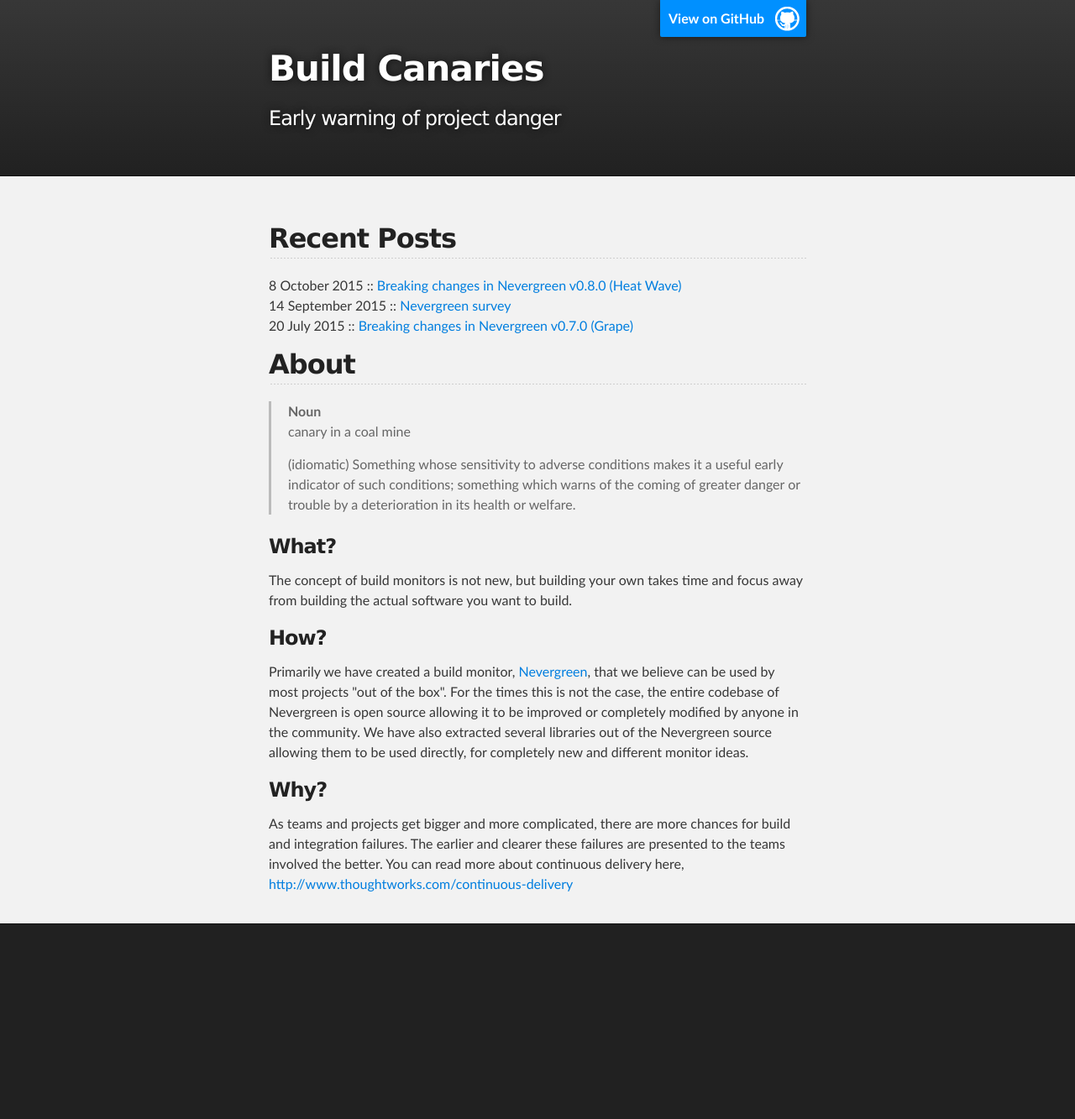
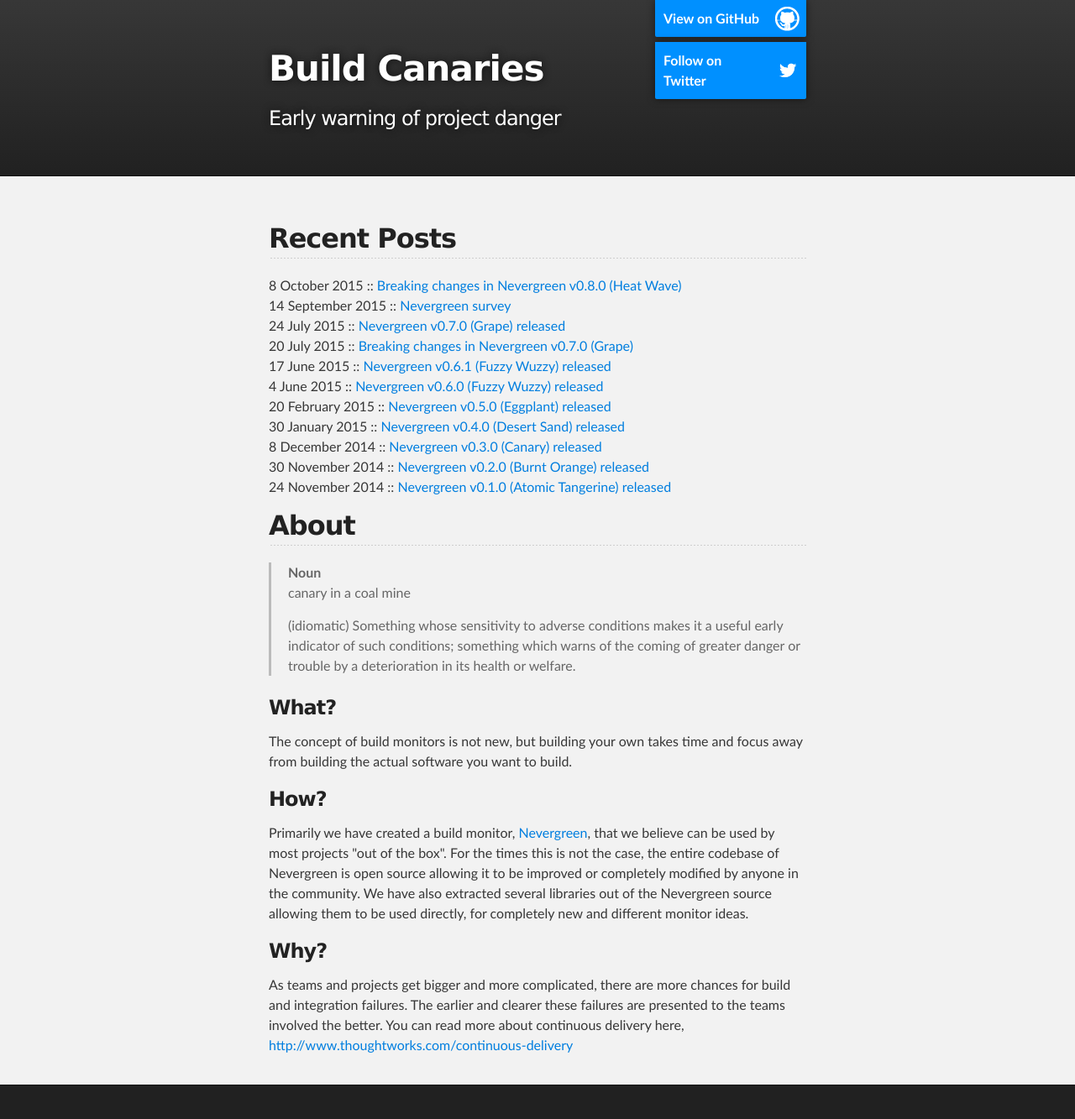
Before and after one commit to build-canaries/build-canaries.github.io, a Jekyll site: the page built from index.html, in a window 1280 px wide. Shown: the whole page at 84% size. Built offline with Jekyll 4.4.1, drawn with Linux system fonts in a browser that asks for light colours; before the commit the page ends 1141 px from its top, so only the background shows below that.

Commit message:
Chris - adds posts for past releases

```diff
--- a/_layouts/default.html
+++ b/_layouts/default.html
@@ -18,10 +18,10 @@
 <div id="header_wrap" class="outer">
     <header class="inner">
         <a id="forkme_banner" href="https://github.com/build-canaries">View on GitHub</a>
+        <a id="follow_banner" href="https://twitter.com/BuildCanaries">Follow on Twitter</a>
 
         <h1 id="project_title">Build Canaries</h1>
         <h2 id="project_tagline">Early warning of project danger</h2>
-
     </header>
 </div>
 
@@ -46,7 +46,8 @@
     try {
         var pageTracker = _gat._getTracker("UA-57813748-1");
         pageTracker._trackPageview();
-            } catch(err) {}
+    } catch (err) {
+    }
 </script>
 
 </body>
--- /dev/null
+++ b/_posts/2014-11-24-nevergreen-new-release.md
@@ -0,0 +1,8 @@
+---
+layout: default
+title: Nevergreen v0.1.0 (Atomic Tangerine) released
+---
+
+# Nevergreen v0.1.0 (Atomic Tangerine) released!
+
+This is the first release of Nevergreen and can be downloaded from [GitHub](https://github.com/build-canaries/nevergreen/releases/tag/v0.1.0).
--- /dev/null
+++ b/_posts/2014-11-30-nevergreen-new-release.md
@@ -0,0 +1,8 @@
+---
+layout: default
+title: Nevergreen v0.2.0 (Burnt Orange) released
+---
+
+# Nevergreen v0.2.0 (Burnt Orange) released!
+
+Full release notes and download available on [GitHub](https://github.com/build-canaries/nevergreen/releases/tag/v0.2.0).
--- /dev/null
+++ b/_posts/2014-12-08-nevergreen-new-release.md
@@ -0,0 +1,8 @@
+---
+layout: default
+title: Nevergreen v0.3.0 (Canary) released
+---
+
+# Nevergreen v0.3.0 (Canary) released!
+
+Full release notes and download available on [GitHub](https://github.com/build-canaries/nevergreen/releases/tag/v0.3.0).
--- /dev/null
+++ b/_posts/2015-01-30-nevergreen-new-release.md
@@ -0,0 +1,8 @@
+---
+layout: default
+title: Nevergreen v0.4.0 (Desert Sand) released
+---
+
+# Nevergreen v0.4.0 (Desert Sand) released!
+
+Full release notes and download available on [GitHub](https://github.com/build-canaries/nevergreen/releases/tag/v0.4.0).
--- /dev/null
+++ b/_posts/2015-02-20-nevergreen-new-release.md
@@ -0,0 +1,8 @@
+---
+layout: default
+title: Nevergreen v0.5.0 (Eggplant) released
+---
+
+# Nevergreen v0.5.0 (Eggplant) released!
+
+Full release notes and download available on [GitHub](https://github.com/build-canaries/nevergreen/releases/tag/v0.5.0).
--- /dev/null
+++ b/_posts/2015-06-04-nevergreen-new-release.md
@@ -0,0 +1,8 @@
+---
+layout: default
+title: Nevergreen v0.6.0 (Fuzzy Wuzzy) released
+---
+
+# Nevergreen v0.6.0 (Fuzzy Wuzzy) released!
+
+Full release notes and download available on [GitHub](https://github.com/build-canaries/nevergreen/releases/tag/v0.6.0).
--- /dev/null
+++ b/_posts/2015-06-17-nevergreen-new-release.md
@@ -0,0 +1,8 @@
+---
+layout: default
+title: Nevergreen v0.6.1 (Fuzzy Wuzzy) released
+---
+
+# Nevergreen v0.6.1 (Fuzzy Wuzzy) released!
+
+Full release notes and download available on [GitHub](https://github.com/build-canaries/nevergreen/releases/tag/v0.6.1).
--- /dev/null
+++ b/_posts/2015-07-24-nevergreen-new-release.md
@@ -0,0 +1,8 @@
+---
+layout: default
+title: Nevergreen v0.7.0 (Grape) released
+---
+
+# Nevergreen v0.7.0 (Grape) released!
+
+Full release notes and download available on [GitHub](https://github.com/build-canaries/nevergreen/releases/tag/v0.7.0).
--- a/index.html
+++ b/index.html
@@ -4,33 +4,41 @@
 ---
 
 <h2>
-<a id="posts" class="anchor" href="#posts" aria-hidden="true"><span class="octicon octicon-link"></span></a>Recent Posts</h2>
+    <a id="posts" class="anchor" href="#posts" aria-hidden="true"><span class="octicon octicon-link"></span></a>Recent Posts
+</h2>
 
 {% for post in site.posts %}
 {{ post.date | date: "%-d %B %Y" }} :: <a class='post-title' href="{{ post.url }}">{{ post.title }}</a><br>
 {% endfor %}
 
 <h2>
-<a id="about" class="anchor" href="#about" aria-hidden="true"><span class="octicon octicon-link"></span></a>About</h2>
+    <a id="about" class="anchor" href="#about" aria-hidden="true"><span class="octicon octicon-link"></span></a>About
+</h2>
 
 <blockquote>
-<p><strong>Noun</strong><br>
-canary in a coal mine</p>
+    <p><strong>Noun</strong><br> canary in a coal mine</p>
 
-<p>(idiomatic) Something whose sensitivity to adverse conditions makes it a useful early indicator of such conditions; something which warns of the coming of greater danger or trouble by a deterioration in its health or welfare.</p>
+    <p>(idiomatic) Something whose sensitivity to adverse conditions makes it a useful early indicator of such
+        conditions; something which warns of the coming of greater danger or trouble by a deterioration in its health or
+        welfare.</p>
 </blockquote>
 
-<h3>
-<a id="what" class="anchor" href="#what" aria-hidden="true"><span class="octicon octicon-link"></span></a>What?</h2>
+<h3><a id="what" class="anchor" href="#what" aria-hidden="true"><span class="octicon octicon-link"></span></a>What?</h3>
 
-<p>The concept of build monitors is not new, but building your own takes time and focus away from building the actual software you want to build.</p>
+<p>The concept of build monitors is not new, but building your own takes time and focus away from building the
+    actual software you want to build.</p>
 
-<h3>
-<a id="how" class="anchor" href="#how" aria-hidden="true"><span class="octicon octicon-link"></span></a>How?</h2>
+<h3><a id="how" class="anchor" href="#how" aria-hidden="true"><span class="octicon octicon-link"></span></a>How?</h3>
 
-<p>Primarily we have created a build monitor, <a href="http://nevergreen.io/">Nevergreen</a>, that we believe can be used by most projects "out of the box". For the times this is not the case, the entire codebase of Nevergreen is open source allowing it to be improved or completely modified by anyone in the community. We have also extracted several libraries out of the Nevergreen source allowing them to be used directly, for completely new and different monitor ideas.</p>
+<p>Primarily we have created a build monitor, <a href="http://nevergreen.io/">Nevergreen</a>, that we believe
+    can be used by most projects "out of the box". For the times this is not the case, the entire codebase of
+    Nevergreen is open source allowing it to be improved or completely modified by anyone in the community. We
+    have also extracted several libraries out of the Nevergreen source allowing them to be used directly, for
+    completely new and different monitor ideas.</p>
 
-<h3>
-<a id="why" class="anchor" href="#why" aria-hidden="true"><span class="octicon octicon-link"></span></a>Why?</h2>
+<h3><a id="why" class="anchor" href="#why" aria-hidden="true"><span class="octicon octicon-link"></span></a>Why?</h3>
 
-<p>As teams and projects get bigger and more complicated, there are more chances for build and integration failures. The earlier and clearer these failures are presented to the teams involved the better. You can read more about continuous delivery here, <a href="http://www.thoughtworks.com/continuous-delivery">http://www.thoughtworks.com/continuous-delivery</a></p>
+<p>As teams and projects get bigger and more complicated, there are more chances for build and integration
+    failures. The earlier and clearer these failures are presented to the teams involved the better. You can
+    read more about continuous delivery here, <a href="http://www.thoughtworks.com/continuous-delivery">http://www.thoughtworks.com/continuous-delivery</a>
+</p>
--- a/stylesheets/stylesheet.css
+++ b/stylesheets/stylesheet.css
@@ -276,10 +276,28 @@
   position: absolute;
   top:0;
   right: 10px;
+  width: 120px;
   z-index: 10;
   padding: 10px 50px 10px 10px;
   color: #fff;
   background: url('../images/blacktocat.png') #0090ff no-repeat 95% 50%;
+  font-weight: 700;
+  box-shadow: 0 0 10px rgba(0,0,0,.5);
+  border-bottom-left-radius: 2px;
+  border-bottom-right-radius: 2px;
+}
+
+#follow_banner {
+  display: block;
+  position: absolute;
+  top: 50px;
+  right: 10px;
+  width: 120px;
+  z-index: 10;
+  padding: 10px 50px 10px 10px;
+  color: #fff;
+  background: url('../images/twitter-white.png') #0090ff no-repeat 95% 50%;
+  background-size: 30px;
   font-weight: 700;
   box-shadow: 0 0 10px rgba(0,0,0,.5);
   border-bottom-left-radius: 2px;
```
Also changed, not shown: _posts/2015-10-08-breaking-changes.md (+6 -2 lines), images/buildcanaries-logo.png (added), images/twitter-white.png (added), 1 other file. Lines whose indentation alone changed are shown as unchanged.
